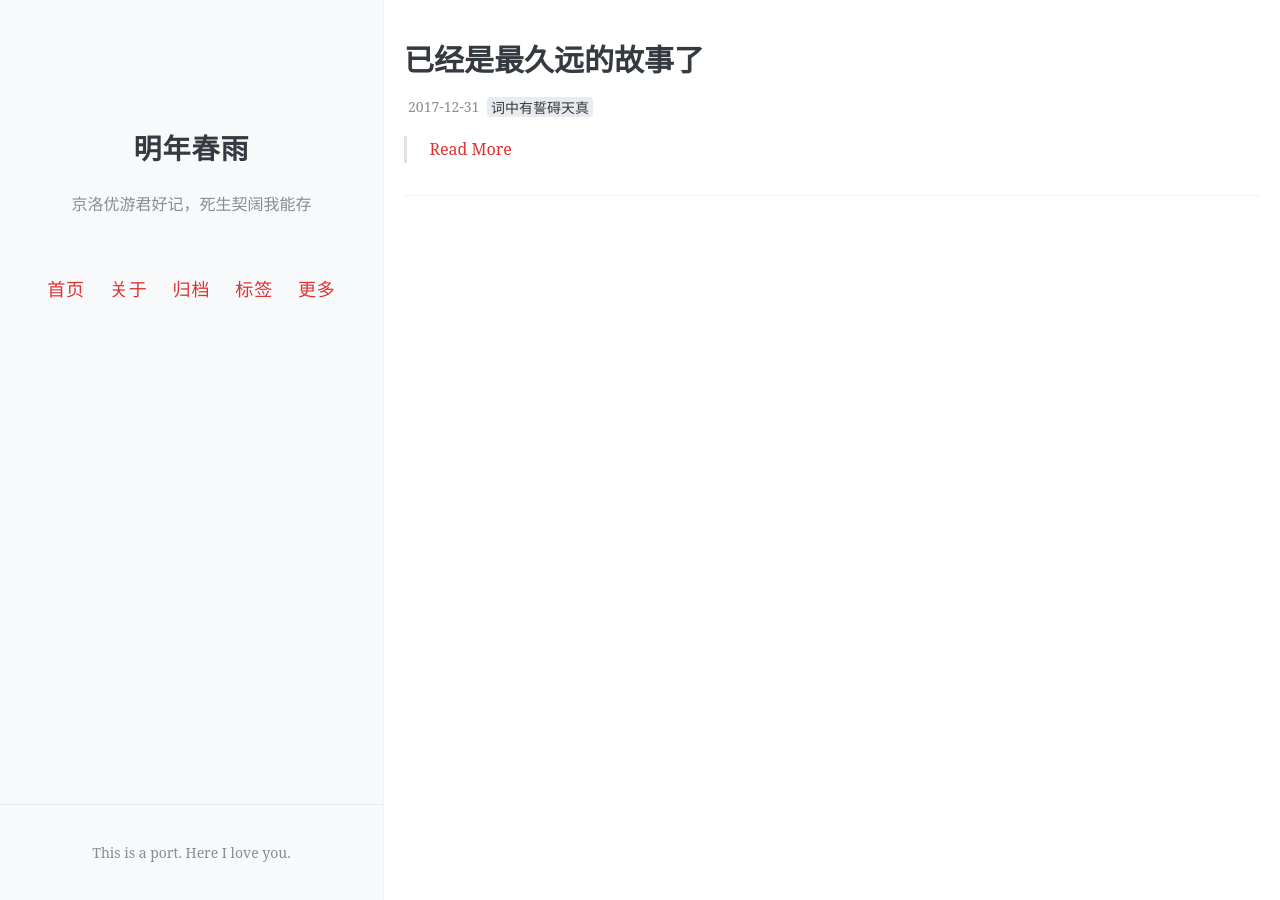
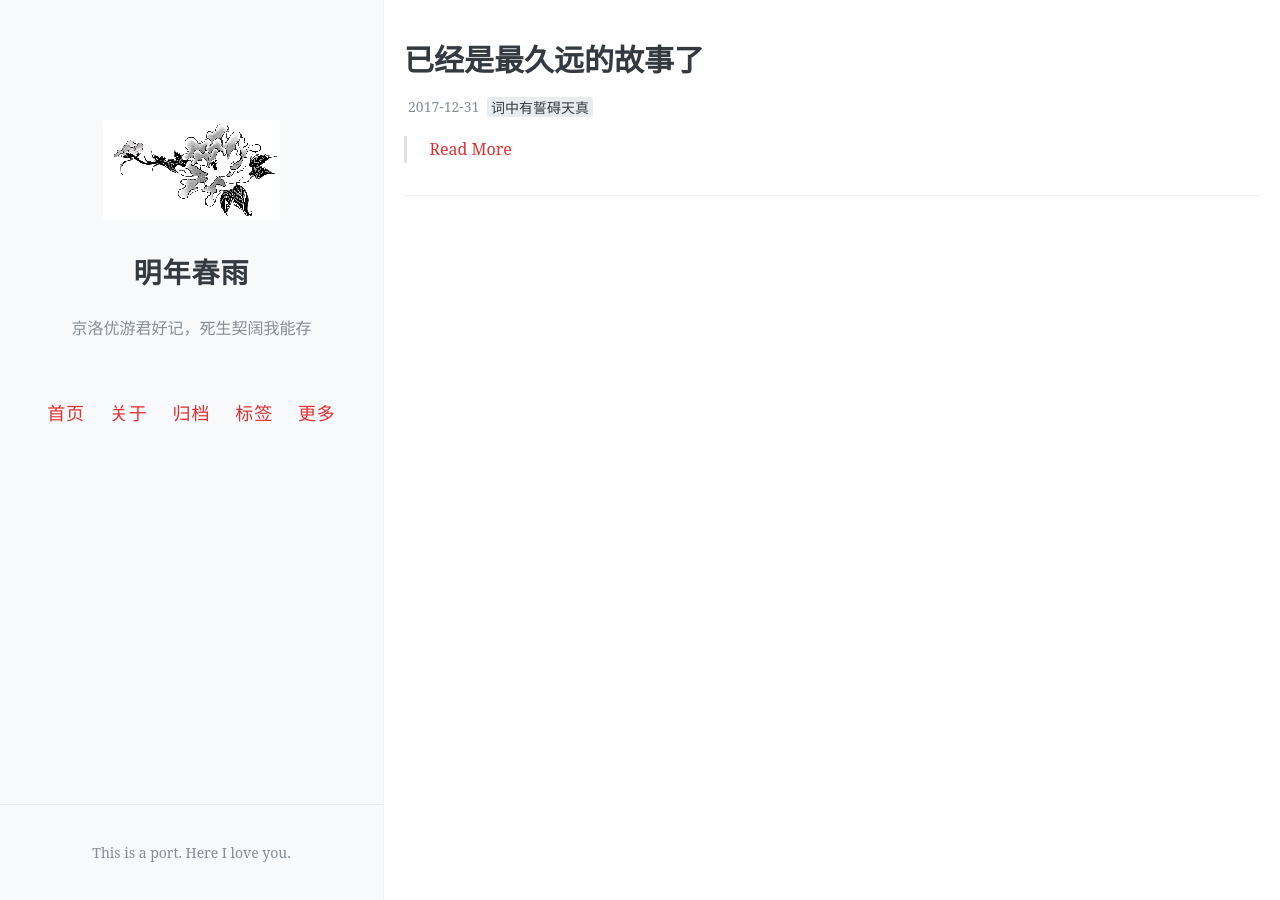
Before and after one commit to eglantine-shell/dreamboat, a Jekyll site: the page built from index.html, in a window 1280 px wide. Built offline with Jekyll 4.4.1, drawn with Linux system fonts in a browser that asks for light colours; the list of posts is cut into pages by our own code; comment, search, counter and statistics services are not loaded.

Commit message:
Update _config.yml

```diff
--- a/_config.yml
+++ b/_config.yml
@@ -24,7 +24,7 @@ baseurl: /dreamboat
 #
 
 # 你的博客logo图片URL，建议尺寸不超过300px × 300px
-avatar:
+avatar: https://github.com/eglantine-shell/dreamboat/blob/master/images/peony2.png
 
 # 你的favicon（出现在浏览器tab上）图片URL，建议使用较小(64px × 64px)的图片
 favicon:
```
